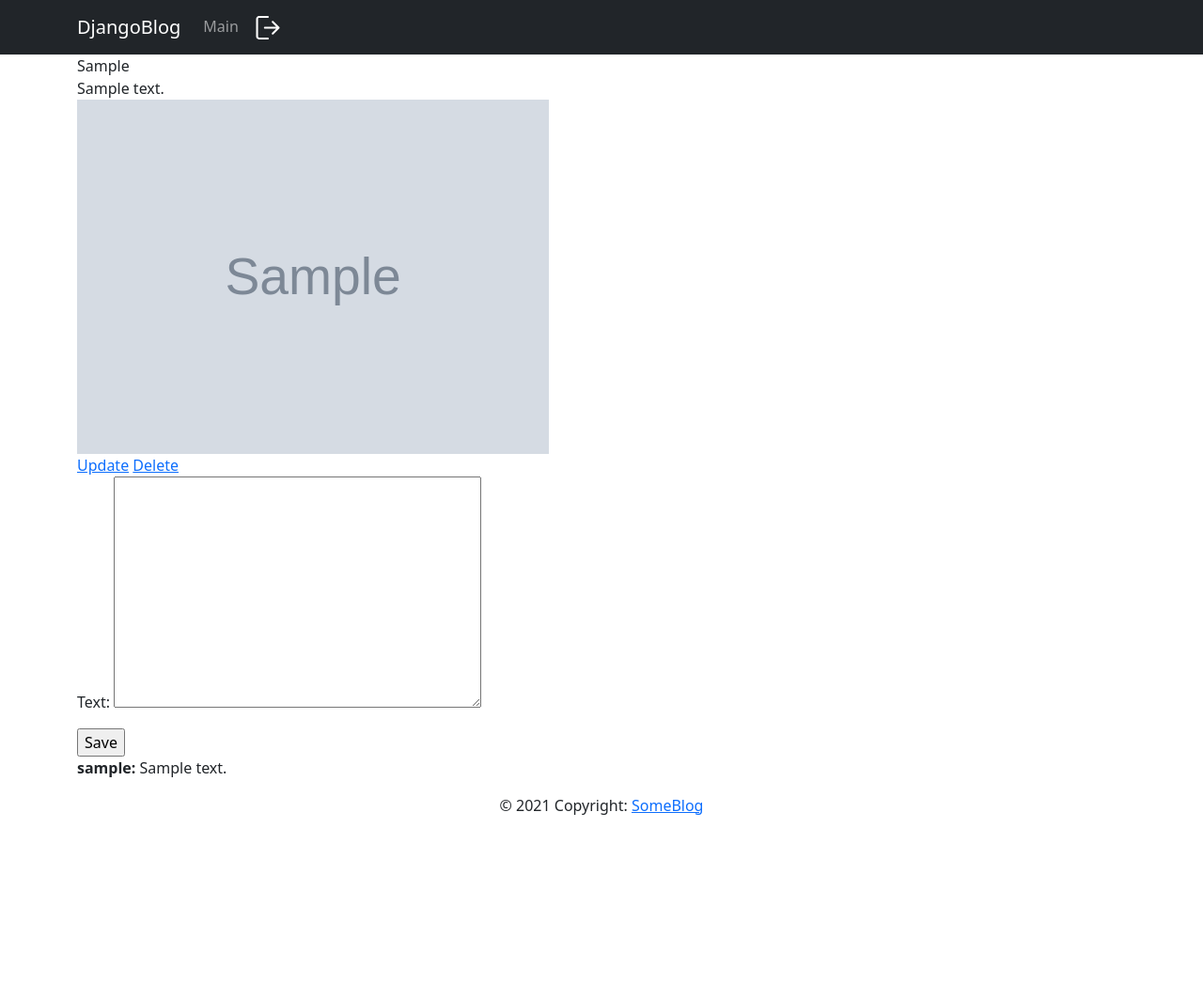
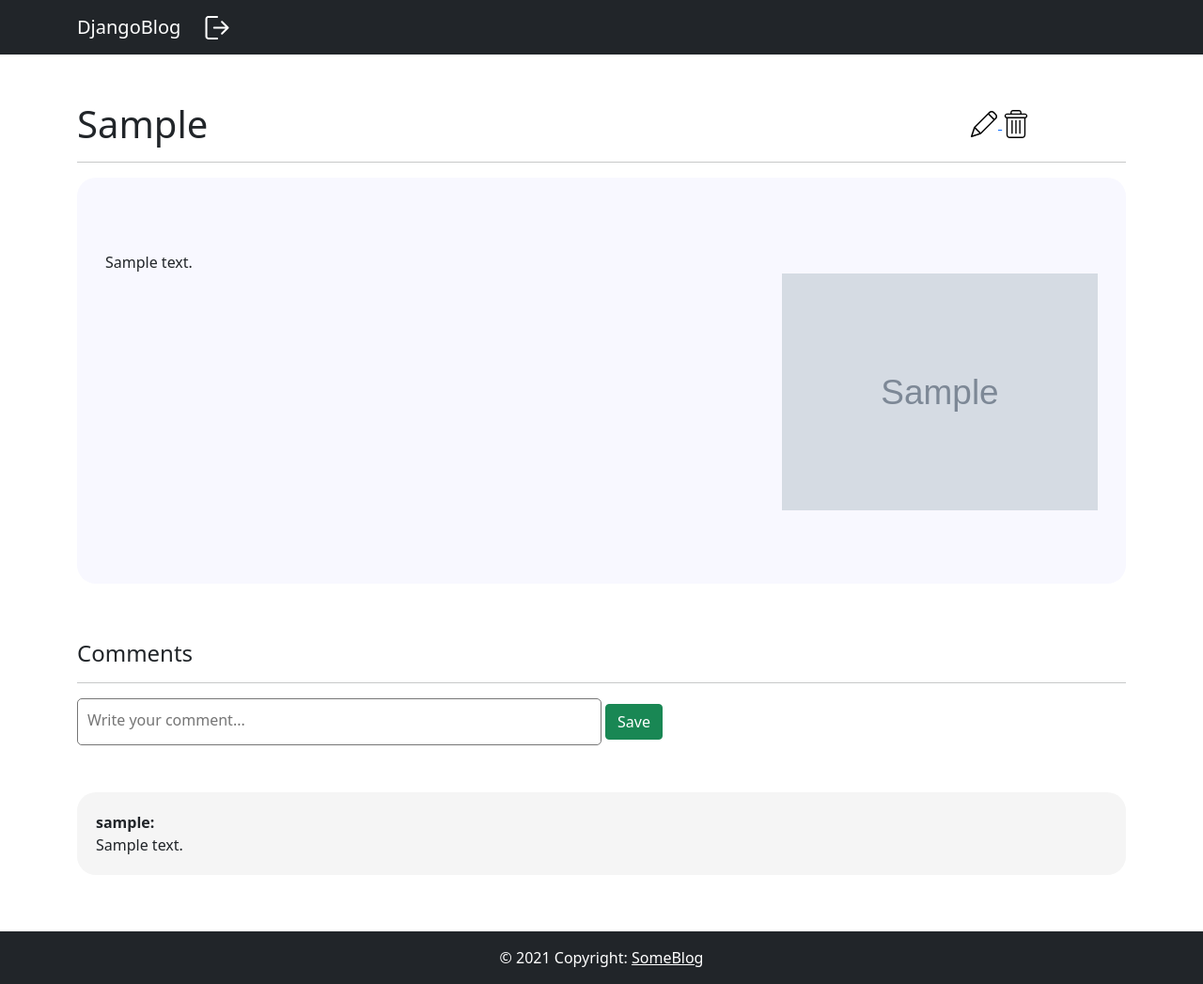
Before and after one commit to tsymbaliuk7/test_tasks, a Django app: page /posts/1/ in a window 1280 px wide. Shown: the whole page at 94% size. Before the commit the page ends 867 px from the top, so only its background shows below. Run offline with Django 3.2, Linux system fonts and the light colour scheme; a user stored in the database is signed in; tables that the repository leaves empty hold one stand-in row (values such as "Sample post"); grey boxes marked "Sample" are stand-in pictures.

Commit message:
fixed frontend

```diff
--- a/some_blog/blog/forms.py
+++ b/some_blog/blog/forms.py
@@ -1,4 +1,4 @@
-from django.forms import ModelForm
+from django.forms import ModelForm, widgets
 from .models import Post, Comment
 
 
@@ -12,3 +12,4 @@ class CommentForm(ModelForm):
     class Meta:
         model = Comment
         fields = ('text', )
+        widgets = {'text': widgets.Textarea(attrs={'placeholder': 'Write your comment...'})}
--- a/some_blog/blog/templates/blog/post_detail.html
+++ b/some_blog/blog/templates/blog/post_detail.html
@@ -3,34 +3,64 @@
 
 {% block content %}
 
-    <div class="container">
-        <div>{{ post.topic }}</div>
-        <div>{{ post.text }}</div>
-        {% if post.photo %}
-        <div class="post-img">
-            <img src="/posts{{ post.photo.url }}">
+    {% load static %}
+    <div class="container post-detail">
+        <div class="row">
+            <div class="col-10">
+                <h1>
+                    {{ post.topic }}
+                </h1>
+            </div>
+            <div class="col-2 d-flex align-items-center">
+                <div class="">
+                {% if user.id == post.owner.id %}
+                    <a href="{% url 'blog:update' pk=post.id %}">
+                        <img style="width: 30px" src="{% static 'home/img/update.svg' %}">
+                    </a>
+                {% endif %}
+                {% if user.id == post.owner.id or user.is_staff%}
+                    <a href="{% url 'blog:delete' pk=post.id %}">
+                        <img style="width: 30px" src="{% static 'home/img/delete.svg' %}">
+                    </a>
+                {% endif %}
+                </div>
+            </div>
         </div>
-        {% endif %}
+        <hr>
+        <div class="post-content">
+            <div class="row">
+                <div class="col-lg-8">
+                    {{ post.text }}
+                </div>
+                <div class="col-lg-4 post-img">
+                    {% if post.photo %}
+                        <img src="/posts{{ post.photo.url }}">
+                    {% endif %}
+                </div>
 
-        {% if user.id == post.owner.id %}
-            <a href="{% url 'blog:update' pk=post.id %}">Update</a>
-        {% endif %}
-        {% if user.id == post.owner.id or user.is_staff%}
-            <a href="{% url 'blog:delete' pk=post.id %}">Delete</a>
-        {% endif %}
+            </div>
+        </div>
 
+        <h4>Comments</h4>
+        <hr>
         {% if user.is_authenticated  %}
-            <form method="POST">
+            <form method="POST" class="comment-form">
                 {% csrf_token %}
                 {{ form.media}}
-                {{ form.as_p }}
-                <input class="submit-but" type="submit" value="Save">
+                <div class="d-flex align-items-center">
+                    {{ form.text }}
+                    <input class="btn btn-success m-1" type="submit" value="Save">
+                </div>
             </form>
         {% endif %}
         {% if comments %}
             {% for comment in comments %}
-                <div><strong>{{ comment.owner.username }}: </strong>{{ comment.text }}</div>
+                <div class="comment-text"><strong>{{ comment.owner.username }}: </strong>
+                    {{ comment.text }}
+                </div>
             {% endfor %}
+        {% else %}
+            No comments
         {% endif %}
 
     </div>
--- a/some_blog/blog/templates/blog/post_form.html
+++ b/some_blog/blog/templates/blog/post_form.html
@@ -10,8 +10,8 @@
       {{ form.media}}
       {{ form.as_p }}
       <div class="d-flex justify-content-center">
-          <input class="submit-but" type="submit" value="Cancel" onclick="window.location.href='{% url 'home:home' %}';return false;">
-          <input class="submit-but" type="submit" value="Save">
+          <input class="btn btn-dark m-1" type="submit" value="Cancel" onclick="window.location.href='{% url 'home:home' %}';return false;">
+          <input class="btn btn-dark m-1" type="submit" value="Save">
       </div>
   </form>
 </div>
--- a/some_blog/home/static/home/style.css
+++ b/some_blog/home/static/home/style.css
@@ -1,8 +1,95 @@
 
-.post-img{
+
+.post-img img{
+    width: 100%;
+
+}
+
+.content .container{
+    padding-top: 50px;
+    padding-bottom: 50px;
+    min-height: 100vh;
+}
+
+
+.login{
+    border: 2px solid black;
+    border-radius: 10px;
+    padding: 40px;
+    width: 50%;
+    margin: 5px;
+
+}
+
+.login input{
     width: 100%;
 }
 
-.post-img img{
-    width: 45%;
+.login textarea{
+    width: 100%;
+    resize: none;
 }
+
+.login .btn{
+    width: 40%;
+}
+
+.login-links{
+    width: 100%;
+    text-align: center;
+}
+
+.login-links a{
+    color: black;
+}
+
+.login-buttons{
+    text-align: center;
+}
+
+.footer a{
+    color: white;
+}
+
+.post-link{
+    margin-top: 50px;
+    margin-bottom: 20px;
+}
+
+.post-link a{
+    color: black;
+}
+
+.post-detail h1{
+    margin: 0;
+}
+
+.post-content{
+    white-space: pre-line;
+    background: ghostwhite;
+    padding: 30px;
+    border-radius: 20px;
+    margin-bottom: 60px;
+}
+
+.comment-form{
+    margin-bottom: 50px;
+}
+.comment-form textarea{
+    resize: none;
+    height: 50px;
+    width: 50%;
+    padding: 10px;
+    border-radius: 5px;
+
+}
+
+.comment-text{
+    padding: 20px;
+    white-space: pre-line;
+    background: whitesmoke;
+    margin-bottom: 10px;
+    border-radius: 20px;
+
+
+}
--- a/some_blog/home/templates/base.html
+++ b/some_blog/home/templates/base.html
@@ -11,7 +11,9 @@
 </head>
 <body>
     {% include 'base_header.html'%}
-    {% block content %}{% endblock %}
+    <div class="content">
+        {% block content %}{% endblock %}
+    </div>
     {% include 'base_footer.html'%}
 </body>
 </html>
--- a/some_blog/home/templates/base_footer.html
+++ b/some_blog/home/templates/base_footer.html
@@ -1,4 +1,4 @@
-<footer class="page-footer font-small footer">
+<footer class="page-footer font-small footer bg-dark text-white">
   <div class="footer-copyright text-center py-3">© 2021 Copyright:
     <a class="" href="{% url 'home:home'%}">SomeBlog</a>
   </div>
--- a/some_blog/home/templates/base_header.html
+++ b/some_blog/home/templates/base_header.html
@@ -8,10 +8,7 @@
         <span class="navbar-toggler-icon"></span>
     </button>
     <div class="collapse navbar-collapse" id="navbarResponsive">
-      <ul class="navbar-nav ml-auto">
-          <li class="nav-item">
-              <a class="nav-link" href="{% url 'home:home' %}">Main</a>
-          </li>
+      <ul class="navbar-nav mr-auto">
         {% if user.is_authenticated %}
         <li class="nav-item">
           <a class="nav-link" href="{% url 'logout'%}?next={% url 'home:home'%}"><img style="width: 30px; height: 25px"  src="{% static 'home/img/logout.svg' %}"></a>
--- a/some_blog/home/urls.py
+++ b/some_blog/home/urls.py
@@ -4,6 +4,7 @@ from .views import MainView, PasswordResetRequestView
 
 app_name = 'home'
 urlpatterns = [
+    path("password_reset/", PasswordResetRequestView.as_view(), name="password_reset"),
     path('', MainView.as_view(), name='home'),
-    path("password_reset", PasswordResetRequestView.as_view(), name="password_reset")
+
 ]
--- a/some_blog/home/views.py
+++ b/some_blog/home/views.py
@@ -16,7 +16,7 @@ from django.contrib.auth.forms import PasswordResetForm
 class MainView(View):
     def get(self, request):
         Posts = apps.get_model('blog', 'Post')
-        posts = Posts.objects.all()
+        posts = Posts.objects.all().order_by('-created_at')
         ctx = {'posts': posts}
         return render(request, 'home/main.html', ctx)
 
--- a/some_blog/some_blog/settings.py
+++ b/some_blog/some_blog/settings.py
@@ -35,6 +35,7 @@ INSTALLED_APPS = [
     'django.contrib.sessions',
     'django.contrib.messages',
     'django.contrib.staticfiles',
+    'django.contrib.humanize',
 
     'home.apps.HomeConfig',
     'accounts.apps.AccountsConfig',
--- a/some_blog/some_blog/urls.py
+++ b/some_blog/some_blog/urls.py
@@ -5,8 +5,8 @@ from django.contrib.auth import views as auth_views
 urlpatterns = [
     path('admin/', admin.site.urls),
     path('', include('home.urls')),
+    path('accounts/', include('accounts.urls')),
     path('accounts/', include('django.contrib.auth.urls')),
-    path('accounts/', include('accounts.urls')),
     path('posts/', include('blog.urls')),
     path('password_reset/done/',
          auth_views.PasswordResetDoneView.as_view(template_name='home/password/password_reset_done.html'),
```
Also changed, not shown: some_blog/accounts/templates/accounts/register.html (+8 -4 lines), some_blog/blog/templates/blog/post_delete.html (+5 -3 lines), some_blog/home/templates/home/inc/post_link.html (added, +17 -0 lines), some_blog/home/templates/home/main.html (+6 -4 lines), some_blog/home/templates/registration/login.html (+13 -6 lines), some_blog/home/static/home/img/delete.svg (added), some_blog/home/static/home/img/update.svg (added).
